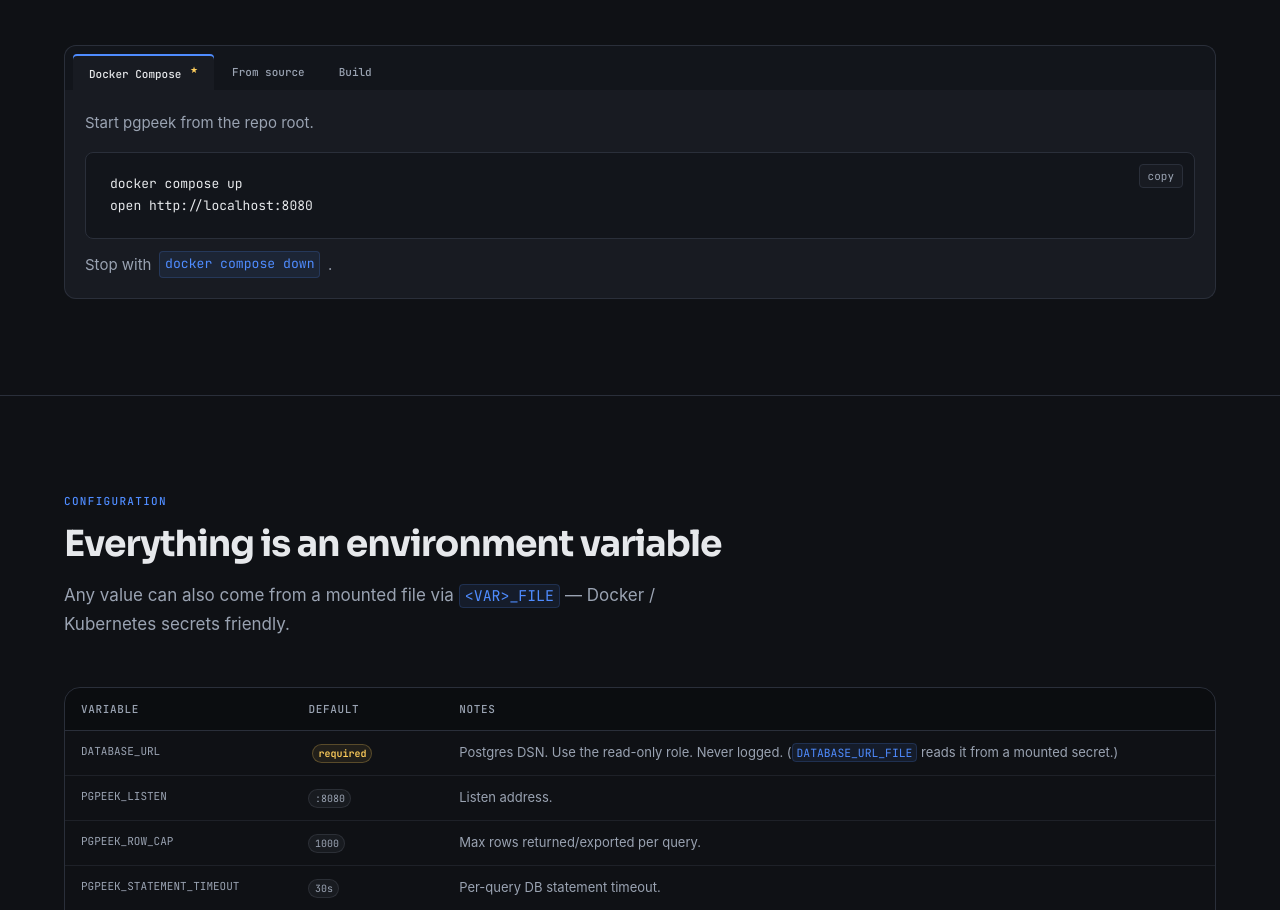
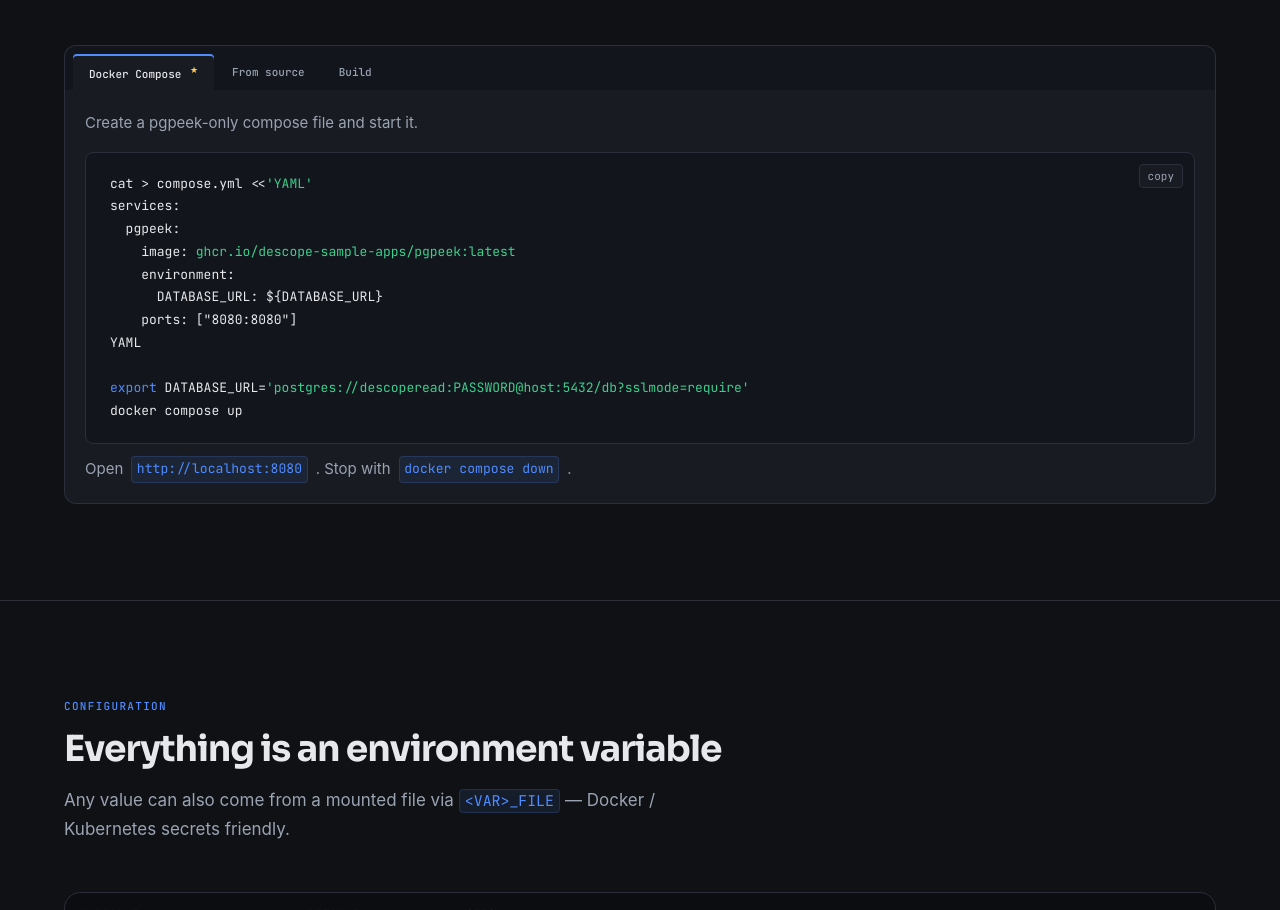
Before and after one commit to descope-sample-apps/pgpeek, a website: page docs/index.html in a window 1280 px wide. Shown: the part 7591-8501 px from the top of the page. Drawn offline with Linux system fonts and the light colour scheme.

Commit message:
docs(site): restore pgpeek compose example

```diff
--- a/docs/index.html
+++ b/docs/index.html
@@ -476,13 +476,22 @@
 
       <div class="tab-panels">
         <div class="tab-panel qs-block" role="tabpanel" id="panel-compose" aria-labelledby="tab-compose">
-          <p class="qs-block__lead">Start pgpeek from the repo root.</p>
+          <p class="qs-block__lead">Create a pgpeek-only compose file and start it.</p>
           <div class="code-wrap">
             <button class="copy-btn" type="button" aria-label="Copy">copy</button>
-            <pre><code>docker compose up
-open http://localhost:8080</code></pre>
+            <pre><code>cat &gt; compose.yml &lt;&lt;<span class="tok-string">'YAML'</span>
+services:
+  pgpeek:
+    image: <span class="tok-string">ghcr.io/descope-sample-apps/pgpeek:latest</span>
+    environment:
+      DATABASE_URL: ${DATABASE_URL}
+    ports: ["8080:8080"]
+YAML
+
+<span class="tok-key">export</span> DATABASE_URL=<span class="tok-string">'postgres://descoperead:PASSWORD@host:5432/db?sslmode=require'</span>
+docker compose up</code></pre>
           </div>
-          <p class="kbd-hint">Stop with <code>docker compose down</code>.</p>
+          <p class="kbd-hint">Open <code>http://localhost:8080</code>. Stop with <code>docker compose down</code>.</p>
         </div>
 
         <div class="tab-panel qs-block" role="tabpanel" id="panel-source" aria-labelledby="tab-source">
```
